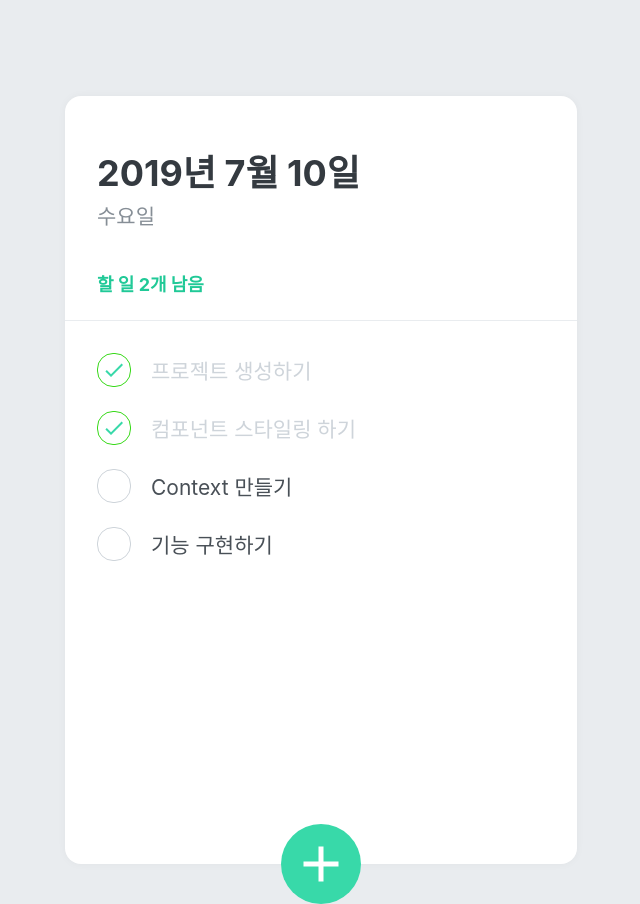
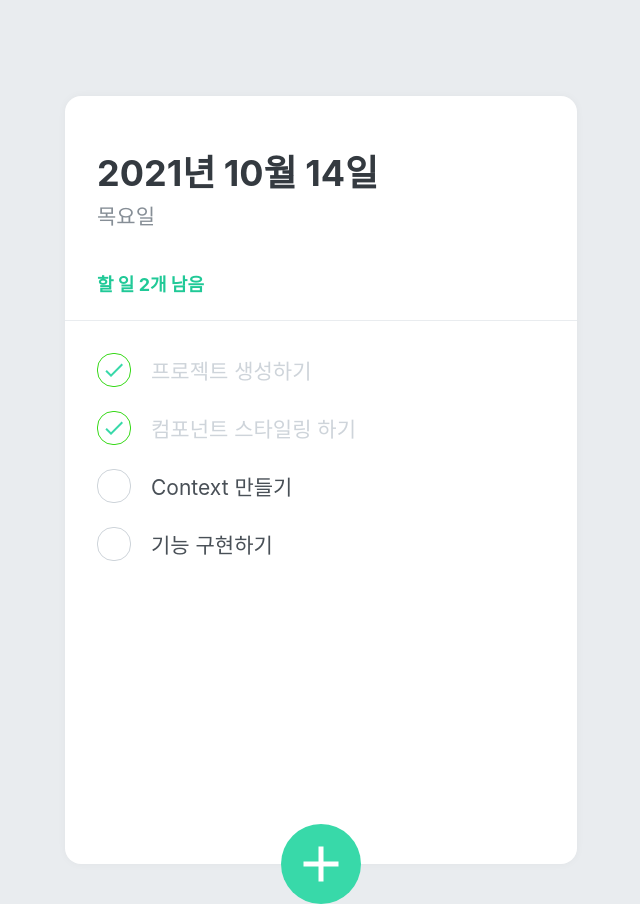
Before and after one commit to JJalit/TodoList, a React (Create React App) app: page / in a window 1280 px wide. Shown: the whole page, without its empty margins (319-959 px from the left). Built offline with nearby package versions, Linux system fonts and the light colour scheme.

Commit message:
add useTodoState to TodoHead

```diff
--- a/src/components/TodoHead.js
+++ b/src/components/TodoHead.js
@@ -26,13 +26,21 @@
 
 function TodoHead() {
   const todos = useTodoState();
-  console.log(todos);
+  const undoneTasks = todos.filter((todo) => !todo.done);
+
+  const today = new Date();
+  const dateString = today.toLocaleDateString("ko-KR", {
+    year: "numeric",
+    month: "long",
+    day: "numeric",
+  });
+  const dayName = today.toLocaleDateString("ko-KR", { weekday: "long" });
 
   return (
     <TodoHeadBlock>
-      <h1>2019년 7월 10일</h1>
-      <div className="day">수요일</div>
-      <div className="tasks-left">할 일 2개 남음</div>
+      <h1>{dateString}</h1>
+      <div className="day">{dayName}</div>
+      <div className="tasks-left">할 일 {undoneTasks.length}개 남음</div>
     </TodoHeadBlock>
   );
 }
```
